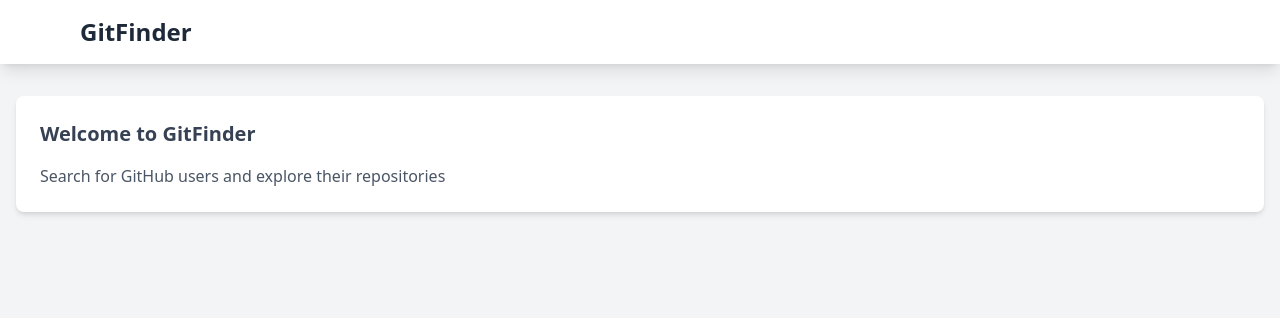
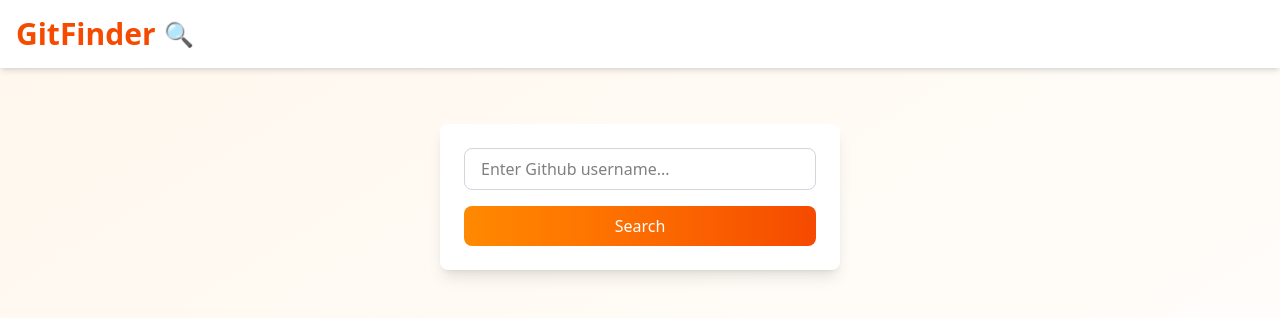
Before and after one commit to sambhavbohra/GitFinder, a React (Vite) app: page / in a window 1280 px wide. Shown: the top 318 px of the page. Built offline with nearby package versions, Linux system fonts and the light colour scheme.

Commit message:
added searchbar component with input validation and styling

```diff
--- a/src/App.jsx
+++ b/src/App.jsx
@@ -1,29 +1,39 @@
 import { useState } from 'react'
+import SearchBar from './components/SearchBar'
 
 function App() {
+  const [searchTerm, setSearchTerm] = useState('');
+
+  const handleSearch = (username) => {
+    console.log(`Searching for ${username}`);
+    setSearchTerm(username);
+  };
+
   return (
-    <>
-      <div className="min-h-screen bg-gray-100">
-        <nav className="bg-white shadow-lg">
-          <div className="max-w-6xl mx-auto px-4">
-            <div className="flex justify-between items-center h-16">
-              <h1 className="text-2xl font-bold text-gray-800">GitFinder</h1>
-            </div>
-          </div>
-        </nav>
+    <div className="min-h-screen bg-gradient-to-br from-orange-50 to-white">
+      <nav className="bg-white shadow-md">
+        <div className="max-w-7xl mx-auto px-4 py-4">
+          <h1 className="text-3xl font-bold text-orange-600 flex items-center gap-2">
+            GitFinder <span className="text-2xl">🔍</span>
+          </h1>
+        </div>
+      </nav>
 
-        <main className="container mx-auto px-4 py-8">
-          <div className="bg-white rounded-lg shadow-md p-6">
-            <h2 className="text-xl font-semibold text-gray-700 mb-4">
-              Welcome to GitFinder
-            </h2>
-            <p className="text-gray-600">
-              Search for GitHub users and explore their repositories
+      <main className="container mx-auto px-4 py-8">
+        <SearchBar onSearch={handleSearch} />
+
+        {searchTerm && (
+          <div className="mt-6 p-4 bg-white rounded-lg shadow-md animate-fade-in-down">
+            <p className="text-gray-700">
+              Searching for:
+              <span className="ml-2 font-semibold text-orange-600">
+                {searchTerm}
+              </span>
             </p>
           </div>
-        </main>
-      </div>
-    </>
+        )}
+      </main>
+    </div>
   )
 }
 
--- /dev/null
+++ b/src/components/SearchBar.jsx
@@ -0,0 +1,51 @@
+import React from 'react'
+import { useState } from "react";
+
+function SearchBar({ onSearch }) {
+    const [username, setUsername] = useState("");
+    const [error, setError] = useState("");
+
+    const handleSubmit = (e) => {
+        e.preventDefault();
+        if(!username.trim()){
+            setError("Username is required");
+            return;
+        }
+
+        setError("");
+        onSearch(username.trim());
+        setUsername("");
+    };
+
+    return (
+        <div className="animate-fade-in-down w-full max-w-md mx-auto p-6">
+            <form
+                onSubmit={handleSubmit}
+                className="space-y-4 bg-white rounded-lg shadow-lg p-6 transform transition-all duration-300 hover:scale-105"
+            >
+                <div className="relative">
+                    <input
+                        type="text"
+                        placeholder="Enter Github username..."
+                        value={username}
+                        onChange={(e) => setUsername(e.target.value)}
+                        className="w-full px-4 py-2 border border-gray-300 rounded-lg focus:ring-2 focus:ring-orange-500 focus:border-orange-500 transition-colors duration-300"
+                    />
+                </div>
+                <button
+                    type="submit"
+                    className="w-full bg-gradient-to-r from-orange-400 to-orange-600 text-white py-2 px-4 rounded-lg hover:from-orange-500 hover:to-orange-700 transition-all duration-300 transform hover:-translate-y-1 focus:outline-none focus:ring-2 focus:ring-orange-500 focus:ring-opacity-50"
+                >
+                    Search
+                </button>
+                {error && (
+                    <p className="text-red-500 text-sm mt-2 animate-pulse">
+                        {error}
+                    </p>
+                )}
+            </form>
+        </div>
+    );
+}
+
+export default SearchBar
```
